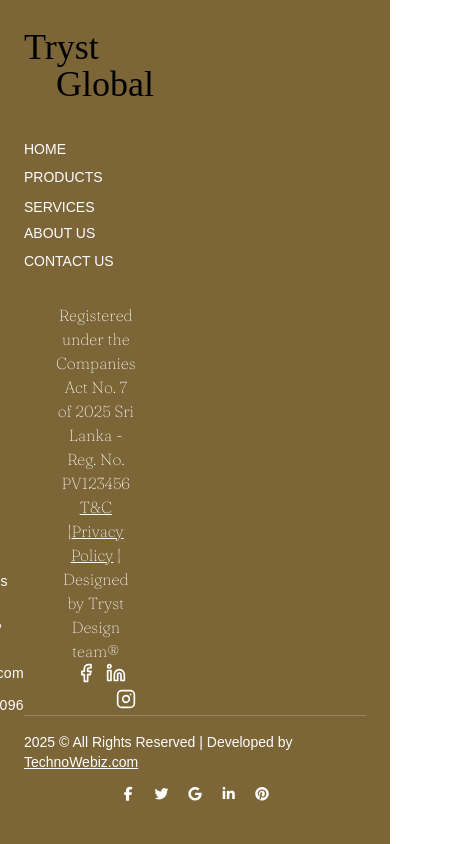
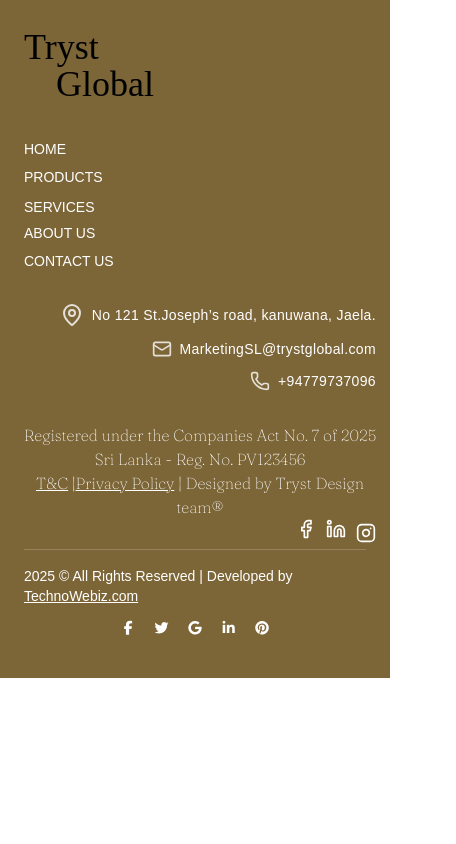
Before and after one commit to Male94/tryst-global, a Next.js app: page / in a window 390 px wide. Shown: the part 6587-7431 px from the top of the page, 456 px wide, since content can reach past the window. After the commit the page ends 7265 px from the top, so only its background shows below. Built offline with nearby package versions, Linux system fonts and the light colour scheme.

Commit message:
MW-footer

```diff
--- a/src/app/components/Footer.tsx
+++ b/src/app/components/Footer.tsx
@@ -77,7 +77,7 @@
         </div>
 
         {/* Contact Information */}
-        <div className="flex flex-col justify-end items-end w-full space-y-3 text-sm tracking-wide md:col-span-4">
+        <div className="flex flex-col justify-end items-end w-full space-y-3 text-sm tracking-wide col-span-12 md:col-span-4">
           <div className="flex items-center space-x-2">
             <MapPin className="w-6 h-6 opacity-80" />
             <span>No 121 St.Joseph’s road, kanuwana, Jaela.</span>
@@ -92,7 +92,7 @@
           </div>
         </div>
 
-        <div className="bg-[#7c6537] text-white text-center text-md grid md:col-span-12 fraunces font-light">
+        <div className="bg-[#7c6537] text-white text-center text-md grid col-span-12 fraunces font-light">
           <p>
             Registered under the Companies Act No. 7 of 2025 Sri Lanka - Reg.
             No. PV123456 <br />
@@ -105,7 +105,7 @@
             </a>{" "}
             | Designed by Tryst Design team®
           </p>
-          <div className="text-end">
+          <div className="text-end space-y-1">
             <a href="#" aria-label="Facebook" className="mr-2.5 inline-block">
               <Facebook className="w-5 h-5 text-white align-middle" />
             </a>
```
